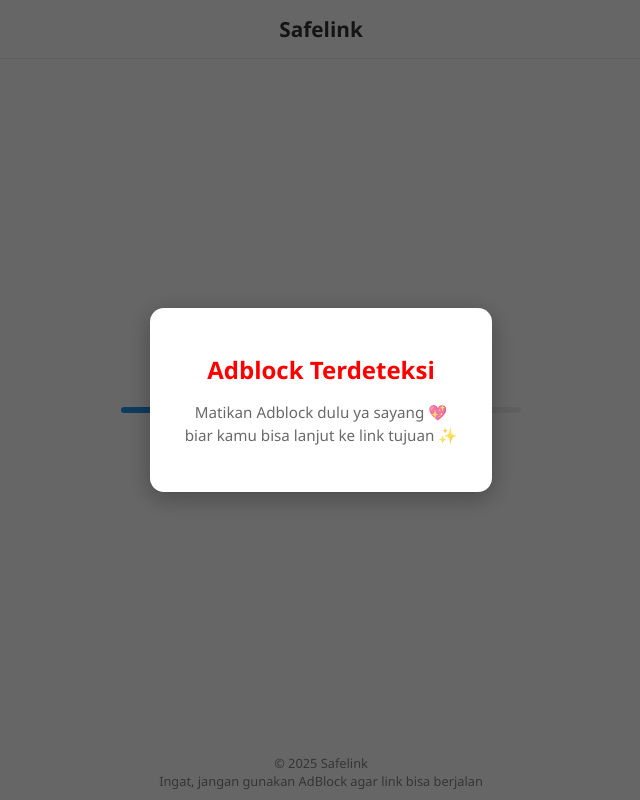
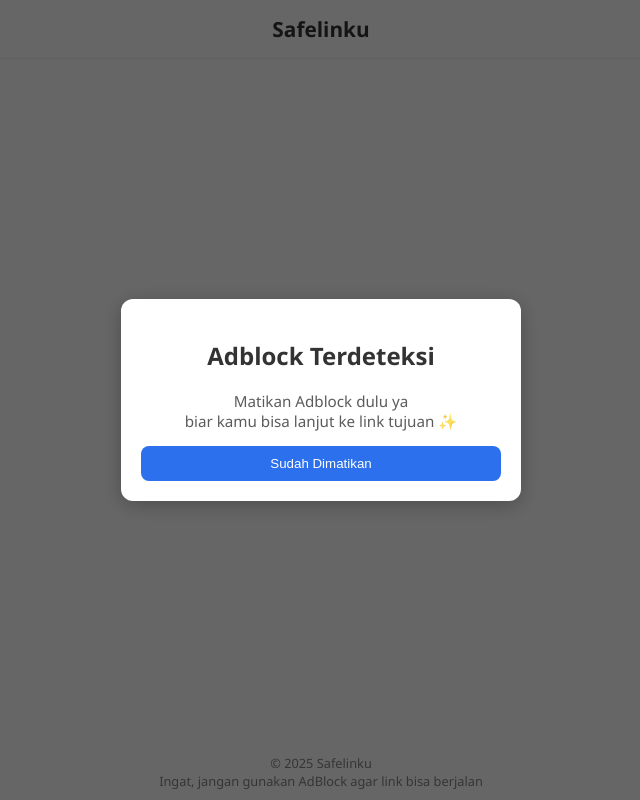
Before and after one commit to ranggawaridat/safelink, a FastAPI app: template templates/ad.html in a window 1280 px wide. Shown: the whole page, without its empty margins (319-959 px from the left). Run offline with FastAPI, Linux system fonts and the light colour scheme; the template is opened without the code that fills it: most values are stand-ins (such as "Sample title", 1, 10 or a date in 2020); some libraries are stand-ins or nearby versions.

Commit message:
Add logo image and update HTML templates: Include logo in static files, enhance meta tags for SEO, and improve layout in ad and paste view templates.

```diff
--- a/templates/ad.html
+++ b/templates/ad.html
@@ -1,24 +1,27 @@
 <!DOCTYPE html>
-<html>
+<html lang="id">
+
 <head>
-  <meta charset="UTF-8">
-  <meta name="viewport" content="width=device-width, initial-scale=1.0">
+  <meta charset="UTF-8" />
+  <meta name="viewport" content="width=device-width, initial-scale=1.0" />
+  <meta name="robots" content="noindex,nofollow" />
+  <meta name="description" content="Gunakan Safelinku untuk melindungi tautanmu. Aman, cepat, dan penuh sentuhan manis.">
+  <title>Safelinku | Menuju Link Tujuan</title>
+  <link rel="icon" href="/static/logo.png" type="image/png" />
+  <link rel="canonical" href="https://safelinku.site/" />
 
-<script>(function(s){s.dataset.zone='10127605',s.src='https://al5sm.com/tag.min.js'})([document.documentElement, document.body].filter(Boolean).pop().appendChild(document.createElement('script')))</script>
-  <title>Safelink | Menuju Link Tujuan</title>
-  <link rel="icon" href="https://res.cloudinary.com/dgohpyhru/image/upload/v1755322170/safelink_icon_iw1muu.png" type="image/png">
-  <meta name="description" content="Gunakan safelink kami untuk melindungi tautanmu. Aman, cepat, dan penuh sentuhan manis.">
-  <link rel="canonical" href="https://safelink.biz.id/">
-  <meta property="og:type" content="website">
-  <meta property="og:title" content="Safelink Romantis | Aman, Cepat & Penuh Kejutan">
-  <meta property="og:description" content="Lindungi tautanmu dengan sentuhan manis. Cepat, aman, dan ramah mobile.">
-  <meta property="og:url" content="https://safelink.biz.id/">
-  <meta property="og:image" content="https://res.cloudinary.com/dgohpyhru/image/upload/v1755322170/safelink_icon_iw1muu.png">
-  <meta property="og:image:alt" content="Ikon Safelink Romantis">
-  <meta name="twitter:card" content="summary_large_image">
-  <meta name="twitter:title" content="Safelink Romantis | Aman, Cepat & Penuh Kejutan">
-  <meta name="twitter:description" content="Safelink yang manis dan aman—biar perjalananmu ke link tujuan tetap lancar.">
-  <meta name="twitter:image" content="https://res.cloudinary.com/dgohpyhru/image/upload/v1755322170/safelink_icon_iw1muu.png">
+  <!-- Meta Sosial -->
+  <meta property="og:type" content="website" />
+  <meta property="og:title" content="Safelinku | Aman, Cepat & Penuh Kejutan" />
+  <meta property="og:description" content="Lindungi tautanmu dengan sentuhan manis. Cepat, aman, dan ramah mobile." />
+  <meta property="og:url" content="https://safelinku.site/" />
+  <meta property="og:image" content="/static/logo.png">
+  <meta property="og:image:alt" content="Ikon Safelinku" />
+
+  <meta name="twitter:card" content="summary_large_image" />
+  <meta name="twitter:title" content="Safelinku | Aman, Cepat & Penuh Kejutan" />
+  <meta name="twitter:description" content="Safelinku - aman—biar perjalananmu ke link tujuan tetap lancar." />
+  <meta name="twitter:image" content="/static/logo.png" />
 
   <style>
     body {
@@ -33,6 +36,7 @@
       padding: 0 15px;
       box-sizing: border-box;
     }
+
     header {
       padding: 15px;
       font-size: 1.3rem;
@@ -40,8 +44,8 @@
       text-align: center;
       border-bottom: 1px solid #eee;
       width: 100%;
-          box-sizing: border-box;
     }
+
     main {
       flex: 1;
       display: flex;
@@ -50,19 +54,20 @@
       justify-content: center;
       width: 100%;
       max-width: 600px;
+      text-align: center;
     }
+
     h1 {
       font-size: 1.4rem;
       margin-bottom: 8px;
-          text-align: center;
     }
+
     p {
       font-size: 0.95rem;
       opacity: 0.8;
       margin-bottom: 15px;
-          text-align: center;
-          padding: 0 10px;
     }
+
     .progress-container {
       background: #eee;
       border-radius: 4px;
@@ -72,34 +77,50 @@
       max-width: 400px;
       margin-bottom: 20px;
     }
+
     .progress-bar {
-          background: #2196F3;
+      background: linear-gradient(90deg, #2c4fee, #00ccff);
       height: 100%;
       width: 0%;
       transition: width 0.1s linear;
     }
+
     .continue-btn {
       padding: 10px 20px;
       font-size: 1rem;
-          background: #90a4ae;
+      background: #bbb;
       color: white;
       border: none;
       border-radius: 6px;
       cursor: not-allowed;
       opacity: 0.7;
-          transition: all 0.3s ease;
       width: 100%;
       max-width: 250px;
-          box-sizing: border-box;
     }
+
     .continue-btn.active {
+      background: #2c70ee;
       cursor: pointer;
-          background: #2196F3;
       opacity: 1;
+      animation: fadeIn 0.4s ease;
     }
+
     .continue-btn.active:hover {
-          background: #1976D2;
+      background: #2c70ee;
     }
+
+    @keyframes fadeIn {
+      from {
+        opacity: 0;
+        transform: scale(0.95);
+      }
+
+      to {
+        opacity: 1;
+        transform: scale(1);
+      }
+    }
+
     footer {
       padding: 10px;
       font-size: 0.8rem;
@@ -107,106 +128,143 @@
       text-align: center;
     }
 
-      /* Pop-up styling */
-      #exit-popup {
+    /* Exit Popup */
+    #exit-popup,
+    #adblock-popup {
       display: none;
       position: fixed;
-          top: 0; left: 0;
-          width: 100%; height: 100%;
-          background: rgba(0,0,0,0.6);
-          z-index: 9999;
+      top: 0;
+      left: 0;
+      width: 100%;
+      height: 100%;
+      background: rgba(0, 0, 0, 0.6);
       justify-content: center;
       align-items: center;
+      z-index: 9999;
       padding: 15px;
       box-sizing: border-box;
     }
-      #exit-popup > div {
+
+    #exit-popup>div,
+    #adblock-popup>div {
       background: white;
       padding: 20px;
       border-radius: 12px;
       max-width: 360px;
       width: 100%;
       text-align: center;
-          box-shadow: 0 4px 20px rgba(0,0,0,0.25);
+      box-shadow: 0 4px 20px rgba(0, 0, 0, 0.25);
       animation: popupFade 0.3s ease;
-          box-sizing: border-box;
     }
-      #stay-btn {
+
+    #stay-btn,
+    #adblock-popup button {
       padding: 10px 15px;
-          background: #2196F3;
-          color: white;
       border: none;
       border-radius: 8px;
+      color: white;
       cursor: pointer;
       width: 100%;
     }
 
-      @keyframes popupFade {
-          from { opacity: 0; transform: scale(0.95); }
-          to { opacity: 1; transform: scale(1); }
+    #stay-btn {
+      background: #2c70ee;
     }
 
-      /* Responsif untuk layar kecil */
-      @media (max-width: 480px) {
-          header { font-size: 1.1rem; padding: 10px; }
-          h1 { font-size: 1.2rem; }
-          p { font-size: 0.9rem; }
-          .continue-btn { font-size: 0.9rem; padding: 8px 15px; }
+    #adblock-popup button {
+      background: #2c70ee;
     }
 
-        /* Popup adblock */
-      #adblock-popup {
-        display: none;
-        position: fixed;
-        top: 0; left: 0;
-        width: 100%; height: 100%;
-        background: rgba(0,0,0,0.6);
-        z-index: 99999;
-        justify-content: center;
-        align-items: center;
-        font-family: 'Segoe UI', sans-serif;
-        padding: 15px;
-        box-sizing: border-box;
+    #adblock-popup button:hover {
+      background: #2c70ee;
     }
-      #adblock-popup div {
-        background: #fff;
-        padding: 25px;
-        border-radius: 14px;
-        text-align: center;
-        max-width: 340px;
-        box-shadow: 0 6px 25px rgba(0,0,0,0.3);
+
+    @keyframes popupFade {
+      from {
+        opacity: 0;
+        transform: scale(0.95);
       }
-      #adblock-popup h2 {
-        color: #FF0000;
-        margin-bottom: 12px;
+
+      to {
+        opacity: 1;
+        transform: scale(1);
       }
-      #adblock-popup p {
-        color: #444;
-        margin-bottom: 20px;
-        line-height: 1.5;
     }
-      #adblock-popup button {
-        background: #e91e63;
-        border: none;
-        padding: 10px 18px;
-        border-radius: 8px;
-        color: white;
-        font-size: 1rem;
-        cursor: pointer;
-        transition: 0.3s;
+
+    @media (max-width: 480px) {
+      h1 {
+        font-size: 1.2rem;
       }
-      #adblock-popup button:hover {
-        background: #d81b60;
+
+      p {
+        font-size: 0.9rem;
+      }
+
+      .continue-btn {
+        font-size: 0.9rem;
+        padding: 8px 15px;
+      }
     }
   </style>
+</head>
 
-  <script>
-    document.addEventListener("DOMContentLoaded", function() {
-      let countdown = 15;
+<body>
+  <header>Safelinku</header>
+
+  <main>
+    <h1>Harap Tunggu Sebentar...</h1>
+    <p>Safelinku sedang menyiapkan halaman tujuanmu</p>
+
+    <div class="progress-container">
+      <div class="progress-bar"></div>
+    </div>
+
+    <button id="continueBtn" class="continue-btn" disabled>
+      Lanjutkan (15)
+    </button>
+
+    <div style="margin-top: 30px; width: 100%; text-align: center;">
+      <div id="iklan-slot" style="width: 100%; overflow-x: auto;">
+        <script async data-cfasync="false"
+          src="//pl27420523.profitableratecpm.com/c9199a7c30b6128ca4b29eed8a267391/invoke.js"></script>
+        <div id="container-c9199a7c30b6128ca4b29eed8a267391"></div>
+      </div>
+    </div>
+  </main>
+
+  <div id="exit-popup">
+    <div>
+      <h2>Link Sedang Diproses ⏳</h2>
+      <p>Jangan tutup halaman ini dulu,<br> proses menuju link tujuan sedang berjalan 💡</p>
+      <button id="stay-btn">Oke, saya tunggu</button>
+    </div>
+  </div>
+
+  <div id="adblock-popup">
+    <div>
+      <h2>Adblock Terdeteksi</h2>
+      <p>Matikan Adblock dulu ya<br>biar kamu bisa lanjut ke link tujuan ✨</p>
+      <button onclick="location.reload()">Sudah Dimatikan</button>
+    </div>
+  </div>
+
+  <footer>© 2025 Safelinku<br>Ingat, jangan gunakan AdBlock agar link bisa berjalan</footer>
+
+  <noscript>
+    <p style="color:red;text-align:center;margin-top:20px;">
+      Aktifkan JavaScript dulu ya, agar link tujuan bisa terbuka ✨
+    </p>
+  </noscript>
+
+  <script defer src="https://al5sm.com/tag.min.js" data-zone="10127605"></script>
+  <script defer src="//pl27422638.profitableratecpm.com/ee/d6/9d/eed69d1ac3ed05060d213ad35df306b0.js"></script>
+
+  <script defer>
+    document.addEventListener("DOMContentLoaded", () => {
       const btn = document.getElementById("continueBtn");
       const progress = document.querySelector(".progress-bar");
+      let countdown = 15;
       const startTime = Date.now();
-      const totalDuration = countdown * 1000;
 
       const timer = setInterval(() => {
         const elapsed = Date.now() - startTime;
@@ -220,102 +278,36 @@
           btn.textContent = "Lanjutkan Sekarang";
           btn.disabled = false;
           btn.classList.add("active");
+          btn.onclick = () => window.location.href = "{{ original_url }}";
         }
       }, 100);
-  });
-  </script>
 
-  <script>
-    document.addEventListener("DOMContentLoaded", function() {
+      // Exit popup
       let popupShown = false;
-      document.addEventListener("mouseout", function(e) {
+      document.addEventListener("mouseout", e => {
         if (e.clientY < 10 && !popupShown) {
           document.getElementById("exit-popup").style.display = "flex";
           popupShown = true;
         }
       });
-      document.getElementById("stay-btn").addEventListener("click", function() {
+      document.getElementById("stay-btn").addEventListener("click", () => {
         document.getElementById("exit-popup").style.display = "none";
       });
+
+      // Adblock check
+      const testScript = document.createElement("script");
+      testScript.src = "https://pagead2.googlesyndication.com/pagead/js/adsbygoogle.js";
+      testScript.onload = () => { };
+      testScript.onerror = () => {
+        document.getElementById("adblock-popup").style.display = "flex";
+        btn.disabled = true;
+        btn.classList.remove("active");
+        btn.textContent = "Matikan Adblock dulu";
+        document.body.style.overflow = "hidden";
+      };
+      document.body.appendChild(testScript);
     });
   </script>
+</body>
 
-    <script>
-      document.addEventListener("DOMContentLoaded", function() {
-        function checkAdblockScript() {
-        return new Promise((resolve) => {
-            let testScript = document.createElement("script");
-            testScript.type = "text/javascript";
-            testScript.async = true;
-
-            // script iklan dummy (bukan yang penting)
-            testScript.src = "https://pagead2.googlesyndication.com/pagead/js/adsbygoogle.js";
-
-            testScript.onload = () => resolve(false); // berhasil load = tidak ada adblock
-            testScript.onerror = () => resolve(true); // gagal load = adblock aktif
-
-            document.body.appendChild(testScript);
-        });
-    }
-
-    checkAdblockScript().then(isBlocked => {
-        if (isBlocked) {
-            document.getElementById("adblock-popup").style.display = "flex";
-            document.getElementById("continueBtn").disabled = true;
-            document.getElementById("continueBtn").classList.remove("active");
-            document.getElementById("continueBtn").textContent = "Matikan Adblock dulu 💔";
-            document.body.style.overflow = "hidden";
-        }
-    });
-});
-</script>
-</head>
-
-<body>
-    <header>
-      Safelink
-    </header>
-    <main>
-        <h1>Harap Tunggu Sebentar...</h1>
-        <p>Kami sedang menyiapkan halaman tujuanmu</p>
-
-        <div class="progress-container">
-            <div class="progress-bar"></div>
-        </div>
-
-        <button id="continueBtn" class="continue-btn" disabled onclick="window.location.href='{{ original_url }}'">
-            Lanjutkan (15)
-        </button>
-
-        <div style="margin-top: 30px; width: 100%; text-align: center;">
-            <div id="iklan-slot" style="width: 100%; overflow-x: auto;">
-                <script async data-cfasync="false" src="//pl27420523.profitableratecpm.com/c9199a7c30b6128ca4b29eed8a267391/invoke.js"></script>
-                <div id="container-c9199a7c30b6128ca4b29eed8a267391"></div>
-            </div>
-        </div>
-    </main>
-
-    <div id="exit-popup">
-        <div>
-            <h2>Link Sedang Diproses ⏳</h2>
-            <p>Jangan tutup halaman ini dulu,<br>
-            proses menuju link tujuan sedang berjalan 💡</p>
-            <button id="stay-btn">Oke, saya tunggu</button>
-        </div>
-    </div>
-
-
-  <div id="adblock-popup">
-    <div>
-      <h2>Adblock Terdeteksi</h2>
-       <p>Matikan Adblock dulu ya sayang 💖<br>
-        biar kamu bisa lanjut ke link tujuan ✨
-      </p>
-    </div>
-  </div>
-
-  <script type='text/javascript' src='//pl27422638.profitableratecpm.com/ee/d6/9d/eed69d1ac3ed05060d213ad35df306b0.js'></script>
-
-  <footer>© 2025 Safelink<br>Ingat, jangan gunakan AdBlock agar link bisa berjalan</footer>
-</body>
 </html>
```
Also changed, not shown: templates/base.html (+19 -0 lines), templates/paste_view.html (+80 -26 lines), static/logo.png (added). Lines whose indentation alone changed are shown as unchanged.
